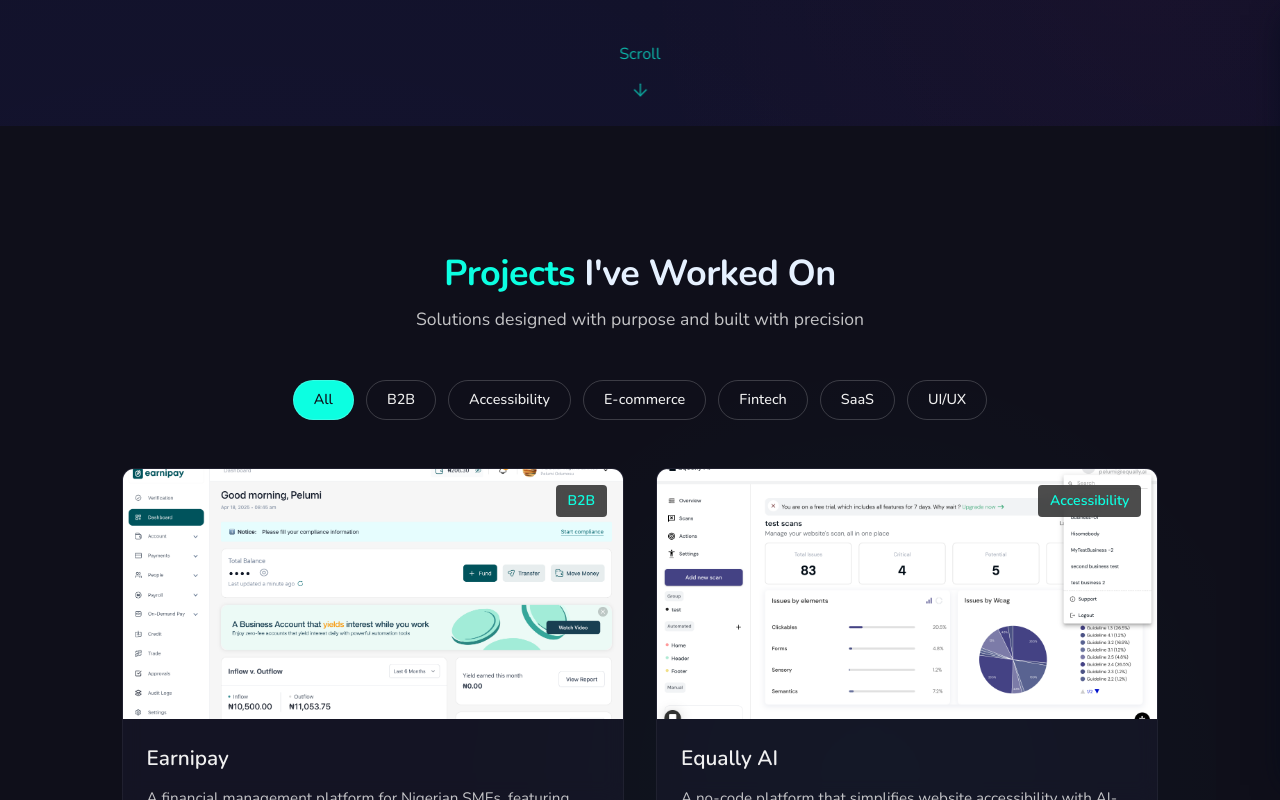
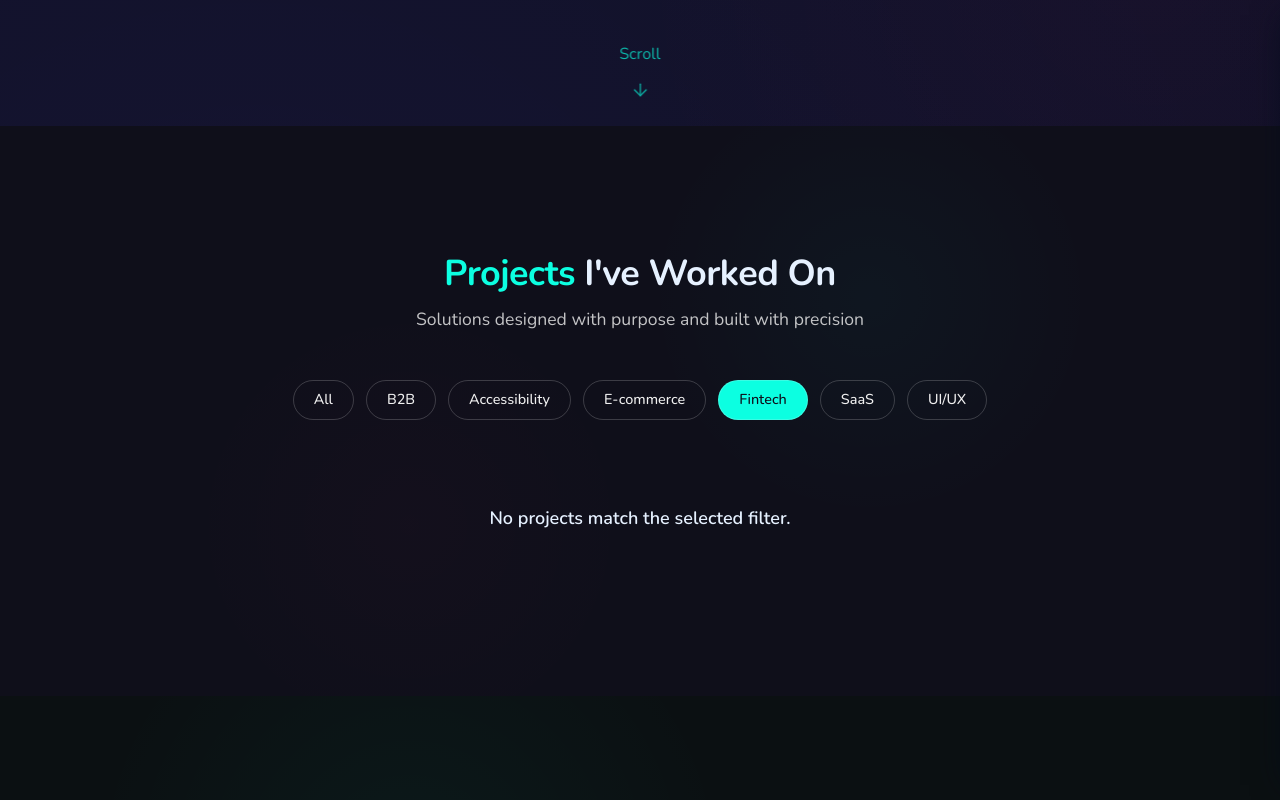
Before and after one commit to SirPm/pelumis-portfolio-website, a Next.js app: page / in a window 1280 px wide. Both pictures are taken after a click on the button "Fintech". Shown: the part 674-1474 px from the top of the page. Built offline with nearby package versions, Linux system fonts and the light colour scheme.

Commit message:
- Made projects filter to work

```diff
--- /dev/null
+++ b/src/components/Maybe.tsx
@@ -0,0 +1,11 @@
+import React, { ReactNode } from "react";
+
+interface IMaybeProps {
+	condition: boolean;
+	children: ReactNode;
+}
+
+export const Maybe = (props: IMaybeProps) => {
+	const { condition, children } = props;
+	return <>{condition && children}</>;
+};
--- a/src/features/home-page/projects/Projects.tsx
+++ b/src/features/home-page/projects/Projects.tsx
@@ -1,11 +1,35 @@
-import React from "react";
+"use client";
+
+import React, { useState } from "react";
 import { PROJECT_CATEGORIES, ProjectCategoryTextMap, PROJECTS } from "./consts";
 import { HiOutlineExternalLink } from "react-icons/hi";
 import { BsGithub } from "react-icons/bs";
 import Link from "next/link";
 import styles from "./Projects.module.css";
+import { IProject, ProjectCategory } from "./types";
+import { Maybe } from "@/components/Maybe";
 
 export const Projects = () => {
+	const [activeFilter, setActiveFilter] = useState<ProjectCategory>(
+		ProjectCategory.ALL
+	);
+	const [projects, setProjects] = useState<IProject[]>(PROJECTS);
+
+	const handleFilter = (evt: React.MouseEvent<HTMLButtonElement>) => {
+		const filterValue = evt.currentTarget.getAttribute(
+			"data-filter"
+		) as ProjectCategory;
+		setActiveFilter(filterValue);
+		if (filterValue !== ProjectCategory.ALL) {
+			const filteredProjects = PROJECTS.filter(
+				(project) => project.category === filterValue
+			);
+			setProjects(filteredProjects);
+		} else {
+			setProjects(PROJECTS);
+		}
+	};
+
 	return (
 		<div className="bg-dark-charcoal">
 			<section
@@ -29,19 +53,28 @@
 							<button
 								key={id}
 								className={`bg-none border border-[#f0f0f033] py-2 px-5 rounded-[30px] text-silver text-[0.9rem] font-medium cursor-pointer transition-all duration-300 ease-in-out hover:border-[#0cffe1] hover:text-[#0cffe1] ${
-									id === 1
-										? "bg-teal border-teal text-dark-charcoal"
+									activeFilter === value
+										? "bg-teal border-teal text-dark-charcoal hover:bg-transparent"
 										: ""
 								}`}
 								data-filter={value}
+								onClick={handleFilter}
 							>
 								{name}
 							</button>
 						))}
 					</div>
 
+					<Maybe condition={projects.length === 0}>
+						<div className="w-full h-[100px] flex justify-center items-center">
+							<p className="text-lg font-semibold">
+								No projects match the selected filter.
+							</p>
+						</div>
+					</Maybe>
+					<Maybe condition={projects.length > 0}>
 						<div className="grid grid-cols-1 md:grid-cols-2 lg:grid-cols-4 gap-8">
-						{PROJECTS.map(
+							{projects.map(
 								({
 									id,
 									name,
@@ -65,7 +98,11 @@
 												className="w-full h-full object-cover object-center transition-transform duration-500 ease-in-out transform hover:scale-[1.05] cursor-pointer"
 											/>
 											<div className="absolute top-4 right-4 bg-[#000000b3] text-teal py-1.5 px-3 rounded-sm text-sm font-semibold backdrop-blur-[5px]">
-											{ProjectCategoryTextMap[category]}
+												{
+													ProjectCategoryTextMap[
+														category
+													]
+												}
 											</div>
 										</div>
 										<div className="p-6 flex flex-col h-[300px]">
@@ -78,34 +115,17 @@
 												{description}
 											</p>
 											<div className="flex gap-3 flex-wrap mb-5">
-											{techStack.map((tech, index) => (
+												{techStack.map(
+													(tech, index) => (
 														<span
 															key={`${tech}-${index}`}
 															className="bg-[#0cffe219] text-teal py-1 px-[0.6rem] rounded-sm text-[0.8rem] font-medium h-fit"
 														>
 															{tech}
 														</span>
-											))}
-										</div>
-										{/* {metrics.length > 0 && (
-											<div className="flex gap-6">
-												{metrics.map(
-													({ value, label }) => (
-														<div
-															key={`${value}-${label}`}
-															className="flex flex-col"
-														>
-															<span className="text-xl font-bold text-magenta">
-																{value}
-															</span>
-															<span className="text-[0.8rem] text-silver opacity-80">
-																{label}
-															</span>
-														</div>
 													)
 												)}
 											</div>
-										)} */}
 											<div className="flex gap-3 items-center mt-auto">
 												{githubLink && (
 													<Link
@@ -114,7 +134,9 @@
 														rel="noopener noreferrer"
 														title={`View ${name}'s github repository`}
 														className={
-														styles["project-link"]
+															styles[
+																"project-link"
+															]
 														}
 													>
 														<BsGithub className="w-6 h-6" />
@@ -137,6 +159,7 @@
 								)
 							)}
 						</div>
+					</Maybe>
 				</div>
 			</section>
 		</div>
```
Lines whose indentation alone changed are shown as unchanged.
